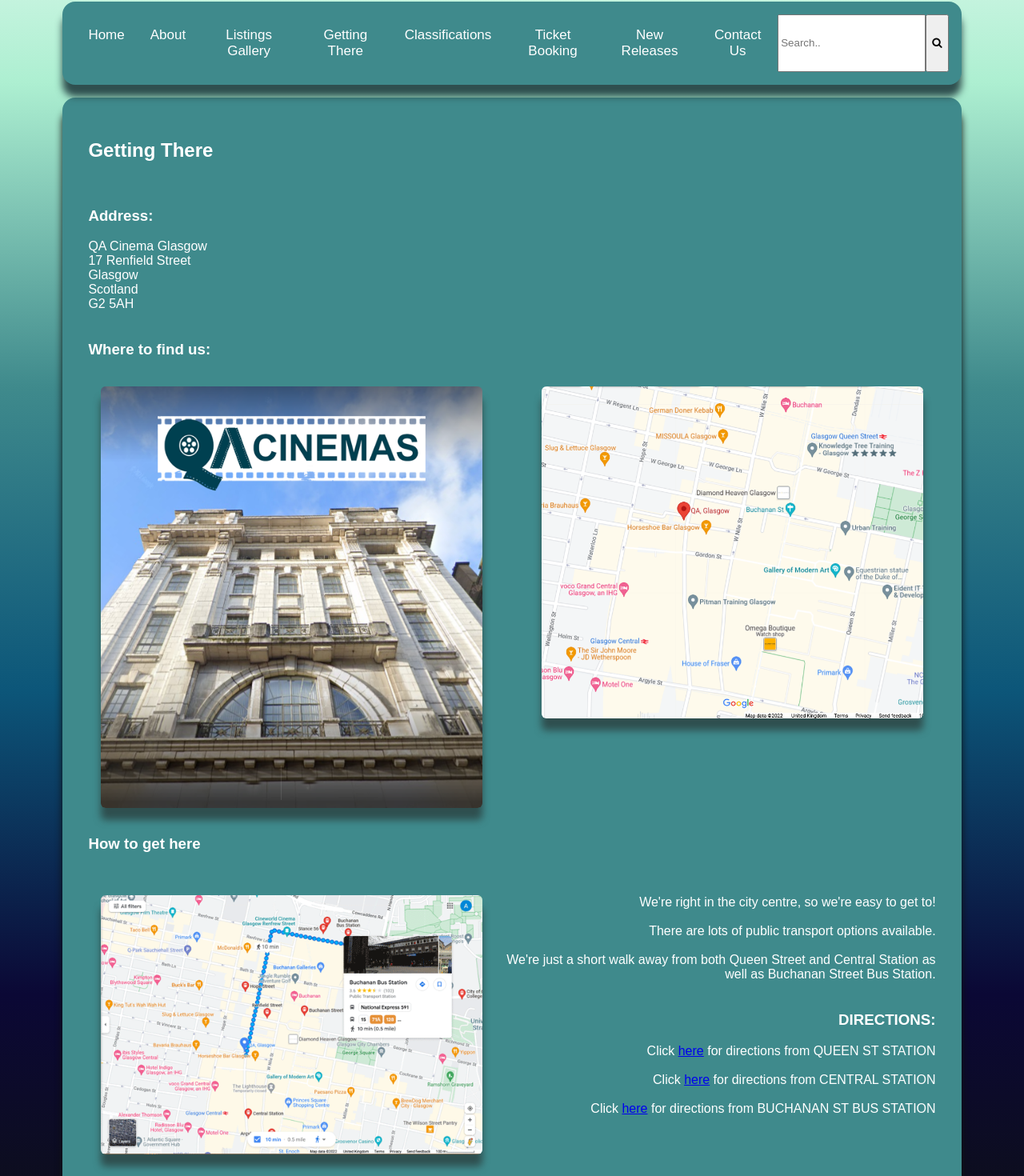
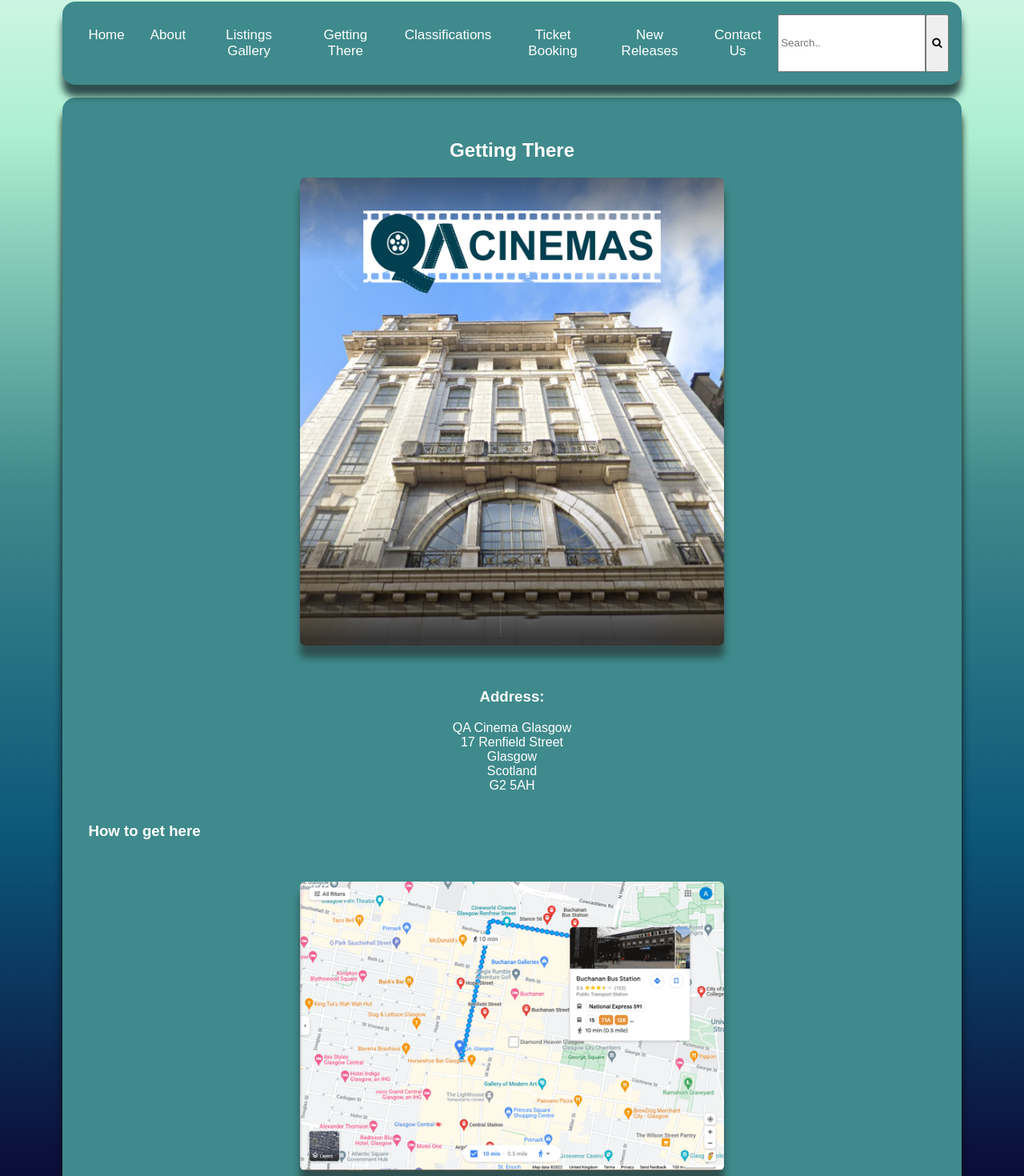
Before and after one commit to Callum-Robinson/QA-Cinema-Project-FrontEnd, a React (Create React App) app: page /gettingthere in a window 1280 px wide. Shown: the part 276-1746 px from the top of the page at 80% size. Built offline with nearby package versions, Linux system fonts and the light colour scheme.

Commit message:
cleaned up layout in css

```diff
--- a/src/App.css
+++ b/src/App.css
@@ -120,7 +120,14 @@ nav {
 }
 
 #cinema {
-  width: 45%;
+  display: block;
+  margin-left: auto;
+  margin-right: auto;
+  width: 50%;
+}
+
+#cinema2 {
+  height: 100%;
   float: left;
   margin-right: 5%;
 }
@@ -133,14 +140,13 @@ nav {
   text-align: right;
 }
 
-#map {
-  width: 45%;
-  float: right;
-}
+
 
 #directions {
-  width: 45%;
-  float: left;
+  display: block;
+  margin-left: auto;
+  margin-right: auto;
+  width: 50%;
 }
 
 
--- a/src/Components/Contact/ContactPage.jsx
+++ b/src/Components/Contact/ContactPage.jsx
@@ -6,6 +6,9 @@ const ContactPage = () => {
     return (
         <>
             <main>
+                <div class="clearfix">
+                    <img id="cinema2" src="/images/cinema.png" alt="a photograph of our Glasgow cinema from the street" />
+                    <br /><br />
                     <h3>Address:</h3>
                     QA Cinema Glasgow<br />
                     17 Renfield Street<br />
@@ -14,9 +17,11 @@ const ContactPage = () => {
                     G2 5AH<br />
                     <br />
                     <h3>Give us a phone:</h3>
-                <a href="tel:03450747851">03450 747 851</a><br/>
+                    <a href="tel:03450747851">03450 747 851</a><br />
                     <h3>Send us an email:</h3>
+
                     <EmailForm />
+                </div>
             </main>
         </>
     );
--- a/src/Components/GettingThere/GettingTherePage.jsx
+++ b/src/Components/GettingThere/GettingTherePage.jsx
@@ -7,7 +7,9 @@ const GettingTherePage = () => {
         <main>
 
                 <div class="clearfix">
+                <div class="centered-text">
                     <h2>Getting There</h2>
+                    <img id="cinema" src="/images/cinema.png" alt="a photograph of our Glasgow cinema from the street" />
 
 
 
@@ -23,20 +25,10 @@ const GettingTherePage = () => {
                 </div>
 
 
-
-
-
-                <div class="clearfix">
-                    <h3>Where to find us:</h3>
-                    <img id="cinema" src="/images/cinema.png" alt="a photograph of our Glasgow cinema from the street" />
-                    <img id="map" src="/images/map.png" alt="QA Cinemas" />
-
-                </div>
-
                 <div class="clearfix">
                     <h3>How to get here</h3><br />
                     <img id="directions" src="/images/directions.gif" alt="QA Cinemas" />
-                    <div class="right-text">
+
                     <p>We're right in the city centre, so we're easy to get to! <br /><br />There are lots of public transport options available. <br /><br />We're just a short walk away from both Queen Street and Central Station as well as Buchanan Street Bus Station.
                         <br /><br /> <h3>DIRECTIONS:</h3>
                         Click <a href="#">here</a> for directions from QUEEN ST STATION<br /><br />
```
Lines whose indentation alone changed are shown as unchanged.
